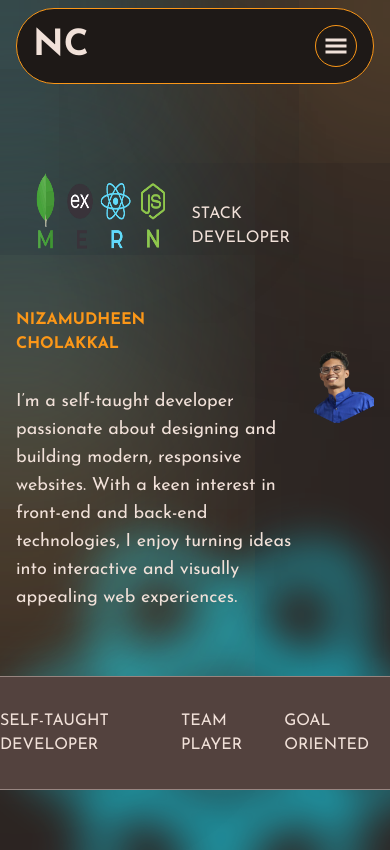
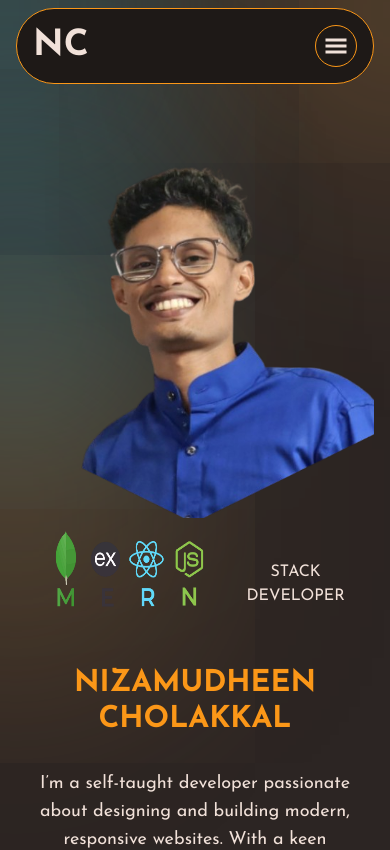
Before and after one commit to 94CNizamudheen/portfolio, a React (Vite) app: page / in a window 390 px wide. Shown: the top 850 px of the page. Built offline with nearby package versions, Linux system fonts and the light colour scheme.

Commit message:
responsive alignment adjusted

```diff
--- a/src/App.jsx
+++ b/src/App.jsx
@@ -13,7 +13,7 @@ import FooterMAin from './Components/Footer/FooterMAin'
 
 const App = () => {
   return (
-   <main className='font-body overflow-x-hidden'>
+   <main className='font-body'>
     <NavbarMain/>
     <HeroMain/>
     <HeroGradient/>
--- a/src/Components/ExperienceSection/ExperienceTop.jsx
+++ b/src/Components/ExperienceSection/ExperienceTop.jsx
@@ -5,7 +5,7 @@ import ExperienceTopRight from './ExperienceTopRight'
 
 const ExperienceTop = () => {
   return (
-    <div className='flex lg:flex-row sm:flex-col gap-4 items-center justify-center'>
+    <div className='flex flex-col lg:flex-row gap-6 items-center justify-center'>
       <ExperienceTopLeft/>
       <ExperienceTopMiddle/>
       <ExperienceTopRight/>
--- a/src/Components/ExperienceSection/ExperienceTopMiddle.jsx
+++ b/src/Components/ExperienceSection/ExperienceTopMiddle.jsx
@@ -2,8 +2,8 @@ import React from 'react'
 
 const ExperienceTopMiddle = () => {
   return (
-    <div className=' lg:w-[35%] md:w-[50%] sm:w-[80%]'>
-      <img src="/images/experience-image.png" alt="" />
+    <div className='xl:w-[30%] lg:w-[35%] md:w-[50%] sm:w-[80%] w-full'>
+      <img src="/images/experience-image.png" alt="" className="w-full h-auto" />
     </div>
   )
 }
--- a/src/Components/ExperienceSection/ExperienceTopRight.jsx
+++ b/src/Components/ExperienceSection/ExperienceTopRight.jsx
@@ -3,7 +3,7 @@ import React from 'react'
 const ExperienceTopRight = () => {
   return (
     <div className='xl:w-[25%] lg:w-[30%] border border-light-brown p-4 rounded-xl'  >
-      <p className='text-lg text-center text-light-orange'><span className='font-bold text-white'>Without any previous knowledge of coding and without a college education,</span>  I successfully created several mini and main projects.<span className='font-bold text-white'> Through consistent effort and hands-on learning,</span>
+      <p className='text-lg text-justify leading-relaxed text-light-orange'> <span className='font-bold text-white'>Without any previous knowledge of coding and without a college education,</span>  I successfully created several mini and main projects.<span className='font-bold text-white'> Through consistent effort and hands-on learning,</span>
           I gained practical experience in real-world application development. These projects taught me everything from the basics to advanced concepts in <span className='font-bold text-white'>full-stack development,</span>  problem-solving, UI/UX design, and project deployment. My journey is a testament to self-motivation, continuous learning,
           and a passion for building useful and functional software solutions.
          </p>
--- a/src/Components/ExperienceSection/SingleExperiences.jsx
+++ b/src/Components/ExperienceSection/SingleExperiences.jsx
@@ -8,9 +8,9 @@ const SingleExperiences = ({experience}) => {
     <motion.div variants={fadeIn("right", 0.2)} initial='hidden' whileInView='show' viewport={{ once: false, amount: 0.7 }}
      className='md:h-[350px] md:w-[240px] sm:w-full border-2 border-dashed rounded-2xl mt-12 p-4'>
       <p className='font-bold text-cyan'>{experience.job}</p>
-      <p className='text-orange'>{experience.compony}</p>
+      <p className='text-orange'>{experience.company}</p>
       <p className='text-light-grey'>{experience.date}</p>
-      <ul className='list-disc mt-4 pl-4text-white'>{experience.responsibilities.map((resp,index)=>{
+      <ul className='list-disc mt-4 pl-4 text-white'>{experience.responsibilities.map((resp,index)=>{
         return <li key={index}>{resp}</li>
       })}</ul>
     </motion.div>
--- a/src/Components/HeroSection/HeroMain.jsx
+++ b/src/Components/HeroSection/HeroMain.jsx
@@ -6,7 +6,7 @@ import { IoLogoReact } from "react-icons/io5";
 const HeroMain = () => {
     return (
         <div className=" pt-40 pb-16">
-            <div className="flex md:flex-row sm:flex-col  max-w-[1200px] mx-auto justify-between items-center relative px-4">
+            <div className="flex md:flex-row sm:flex-col flex-col-reverse max-w-[1200px] mx-auto justify-between items-center relative px-4">
                 <HeroText />
                 <HeroPic />
             </div>
--- a/src/Components/HeroSection/HeroPic.jsx
+++ b/src/Components/HeroSection/HeroPic.jsx
@@ -4,7 +4,7 @@ import React from 'react'
 const HeroPic = () => {
   return (
     <div className=" h-full flex items-center justify-center ">
-      <img src='/images/Nizamudheen_new.png' alt=""  className="max-h-[800px] w-auto"/>
+      <img src='/images/Nizamudheen_new.png' alt="" className="max-h-[800px] w-auto sm:max-h-[500px] sm:w-[90%]" />
 
     </div>
   )
--- a/src/Components/HeroSection/HeroText.jsx
+++ b/src/Components/HeroSection/HeroText.jsx
@@ -4,7 +4,7 @@ import { fadeIn } from '../../FramerMotion/varients'
 
 const HeroText = () => {
   return (
-    <div className='flex flex-col gap-4 h-full justify-center md:text-left sm:text-center'>
+    <div className='flex flex-col gap-4 h-full justify-center md:text-left sm:text-center text-center px-4'>
       <motion.h2
         variants={fadeIn("down", 0.2)}
         initial='hidden'
@@ -27,7 +27,7 @@ const HeroText = () => {
         initial='hidden'
         whileInView='show'
         viewport={{ once: false, amount: 0 }}
-        className="md:text-[2.8rem] lg:text-6xl sm:text-4xl text-orange font-bold uppercase"
+        className="text-3xl sm:text-4xl md:text-5xl lg:text-6xl text-orange font-bold uppercase"
       >
         Nizamudheen <br className="sm:hidden md:block" /> Cholakkal
       </motion.h1>
--- a/src/Components/ProjectSection/ProjectMain.jsx
+++ b/src/Components/ProjectSection/ProjectMain.jsx
@@ -23,7 +23,7 @@ const projects = [
   },
   {
     name: 'NetFlix-clone',
-    skill: 'React,FireBase,',
+    skill: 'React, FireBase,',
     align: 'right',
     video: 'https://res.cloudinary.com/dfcujxopi/video/upload/v1743927304/For%20portfolio/hnquwv4hrzcgs88bqhrz.mp4',
     link: 'https://github.com/94CNizamudheen/Netflix_clone_React.git'
@@ -47,9 +47,9 @@ const ProjectMain = () => {
       <div className='flex flex-col gap-20 max-w-[900px] mx-auto mt-12'>
         {projects.map((project,index)=>{
             return(
-              <motion.div variants={fadeIn("left", 0.2)} initial='hidden' whileInView='show' viewport={{ once: false, amount: 0 }}
+              <motion.div key={index}  variants={fadeIn("left", 0.2)} initial='hidden' whileInView='show' viewport={{ once: false, amount: 0 }}
               >
-                <Singleproject key={index} name={project.name} skill={project.skill} align={project.align} video={project.video} link={project.link}/>
+                <Singleproject  name={project.name} skill={project.skill} align={project.align} video={project.video} link={project.link}/>
               </motion.div>
             )
         })}
```
Also changed, not shown: src/Components/ProjectSection/Singleproject.jsx (+8 -5 lines), src/index.css (line endings or trailing spaces).
